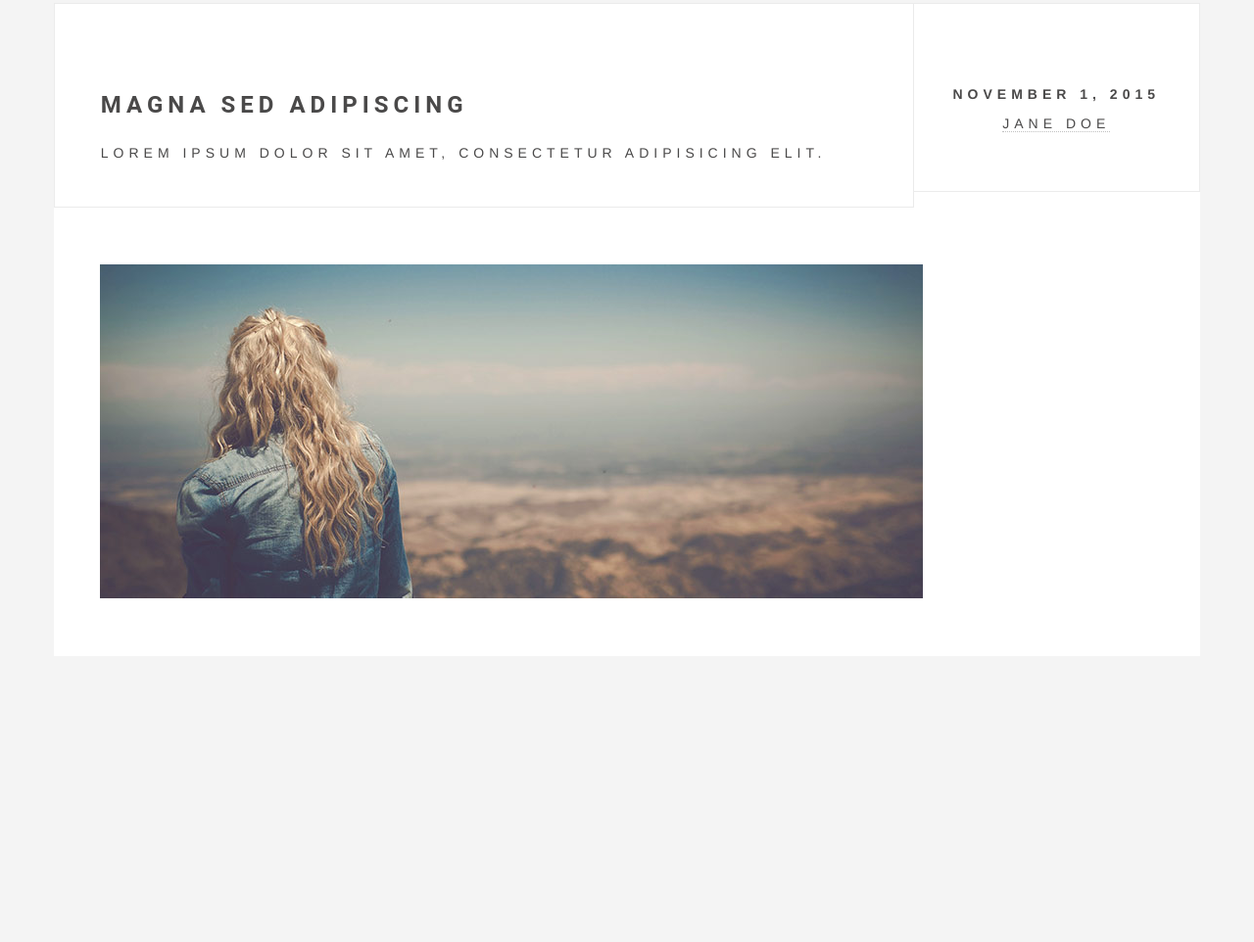
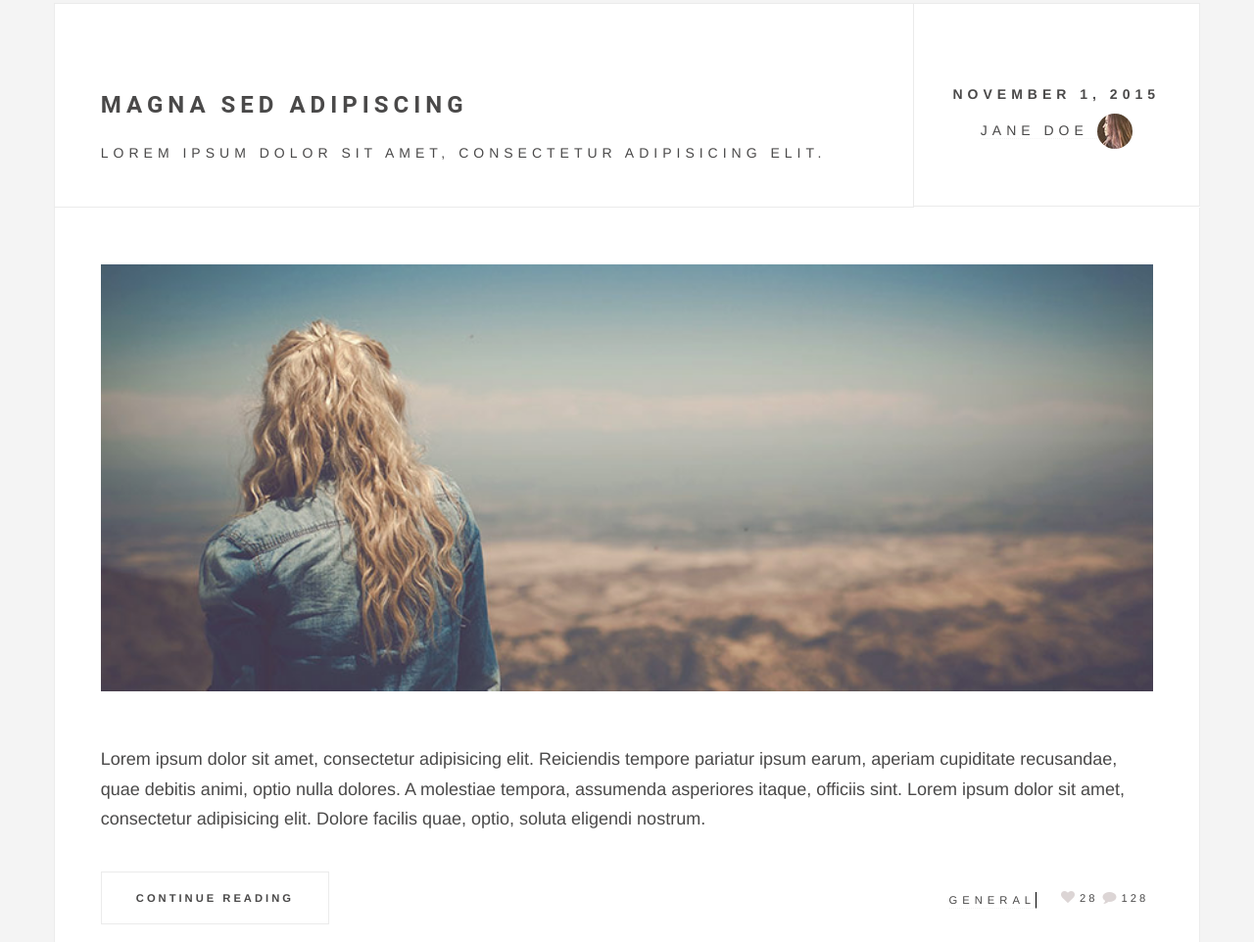
Before and after one commit to jhoselyn24/Future-Imperfect, a plain HTML site: page Problema/index.html in a window 1280 px wide. Shown: the part 346-1308 px from the top of the page at 98% size. Before the commit the page ends 1016 px from the top, so only its background shows below. Drawn offline with Linux system fonts and the light colour scheme.

Commit message:
sass y jade

```diff
--- a/Problema/assets/sass/main.scss
+++ b/Problema/assets/sass/main.scss
@@ -1,6 +1,7 @@
 $gray:#4A4949;
 $silver:#F4F4F4;
 $black:black;
+$color: #EBEBEB;
 
 body {
 	font-family: Helvetica, sans-serif;
@@ -74,7 +75,7 @@ body {
         }
 
     }
-    .tres {
+    .img {
         width: 100px;
         height: 150px;
         margin: 0 0 0 20px;
@@ -104,11 +105,12 @@ body {
 .post {
 	.container {
 		background-color: white;
+		margin-bottom: 50px;
 	}
 	.box-text {
 		padding: 6% 4% 3%;
         min-height: 147px;
-        border: 1px solid #EBEBEB;
+        border: 1px solid $color;
 
 
 		h3, p{
@@ -116,23 +118,72 @@ body {
             color: $gray;
         }
 		a {
-			border-bottom: 1px dotted silver;
+			border-bottom: 1px dotted $silver;
 			color: $gray;
 			transition: 1s;
 			&:hover {
-				color: silver;
+				color: $silver;
 				text-decoration: none;
 			}
 		}
 	}
 	.box-img {
-		padding: 7% 3% 4.2%;
+		padding: 7% 3% 4.1%;
         text-align: center;
         border-left: none;
         min-height: 147px;
+        img {
+        	border-radius: 100%;
+        }
 	}
 	.box-pic {
 		padding: 5% 4%;
+		border-right: 1px solid $color;
+		border-bottom: 1px solid $color;
+		border-left: 1px solid $color;
+		img {
+			width: 100%;
+		}
+		p {
+			color: $gray;
+			margin: 5% 0;
+            font-size: 18px;
+            line-height: 1.7;
+		}
+		a {
+			letter-spacing: 3px;
+			text-transform: uppercase;
+			padding: 20px 35px;
+			border: 1px solid $color;
+			color: $gray;
+			transition: 1s;
+			text-decoration: none;
+			font-size: 0.8em;
+            font-weight: 900;
+			&:hover {
+				color:green;
+				border-color:green;
+			}
+		}
+		span {
+			float: right;
+			.text {
+				letter-spacing: 3px;
+				text-transform: uppercase;
+				color: $gray;
+				font-style: normal;
+				margin: 5px;
+				font-size: 0.8em;
+			}
+		}
+		.general {
+			@extend .style-text;
+			font-size: 0.8em;
+			color: $gray;
+			border-bottom: 1px dotted $silver;
+			margin: 5px 25px;
+			border-right: 1px solid black;
+		}
 	}
 
 }
--- a/Problema/index.html
+++ b/Problema/index.html
@@ -14,7 +14,7 @@
         <h5><a>future imperfect</a></h5>
       </header>
       <section class="title-page">
-        <div class="hexagono tres">
+        <div class="hexagono img">
           <div class="imagem1">
             <div class="imagem2"></div>
           </div>
@@ -31,12 +31,14 @@
             </div>
             <div class="col-md-3 box-text pd-3 box-img">
               <p class="fw-600">november 1, 2015</p>
-              <p><a>jane doe</a></p>
+              <p><a>jane doe </a><img src="images/avatar.jpg"></p>
             </div>
           </div>
           <div class="row">
             <div class="col-md-12 box-pic">
-              <div class="box-pic01"><img src="images/pic01.jpg"></div>
+              <div class="box-pic01"><img src="images/pic01.jpg">
+                <p>Lorem ipsum dolor sit amet, consectetur adipisicing elit. Reiciendis tempore pariatur ipsum earum, aperiam cupiditate recusandae, quae debitis animi, optio nulla dolores. A molestiae tempora, assumenda asperiores itaque, officiis sint. Lorem ipsum dolor sit amet, consectetur adipisicing elit. Dolore facilis quae, optio, soluta eligendi nostrum.</p><a>continue reading</a><span><i class="fa fa-comment"> </i><i class="text">128</i></span><span><i class="fa fa-heart"> </i><i class="text">28</i></span><span class="general">general</span>
+              </div>
             </div>
           </div>
         </div>
```
Also changed, not shown: Problema/assets/css/main.css, 2 other files.
